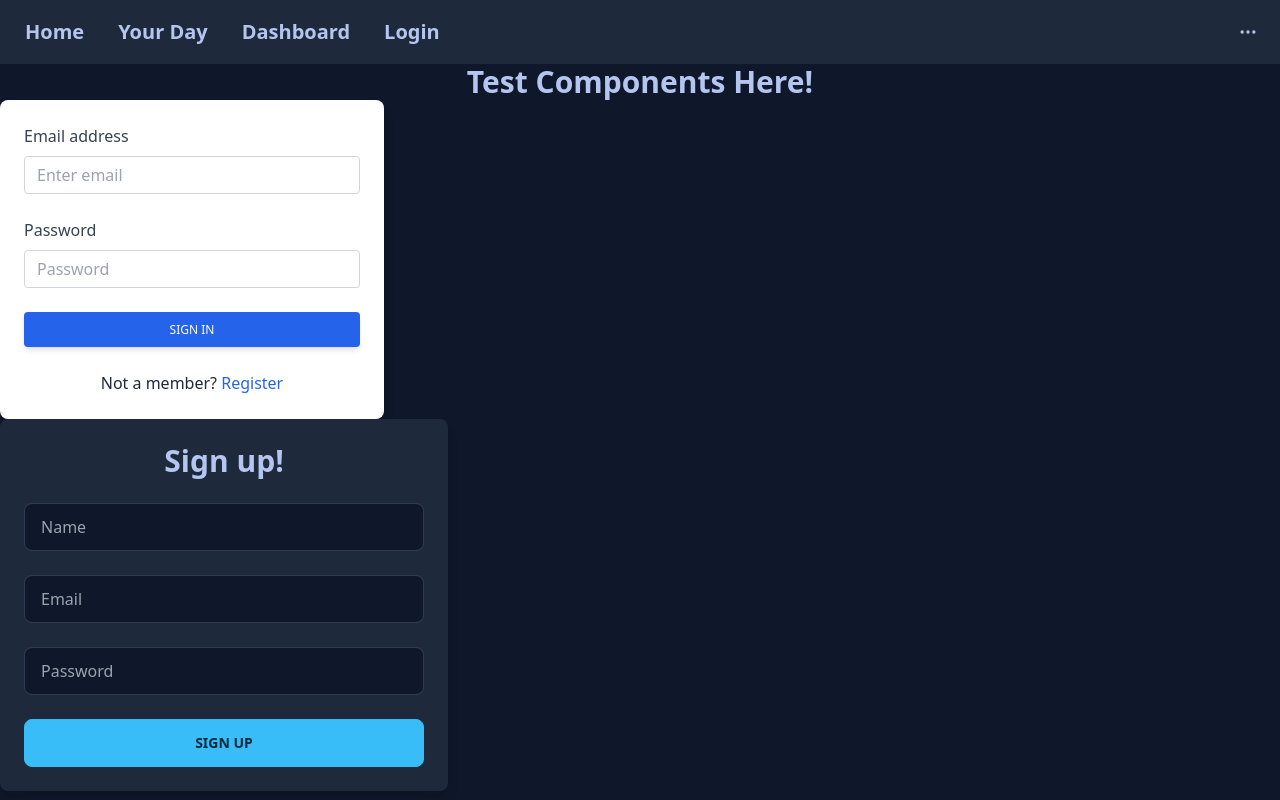
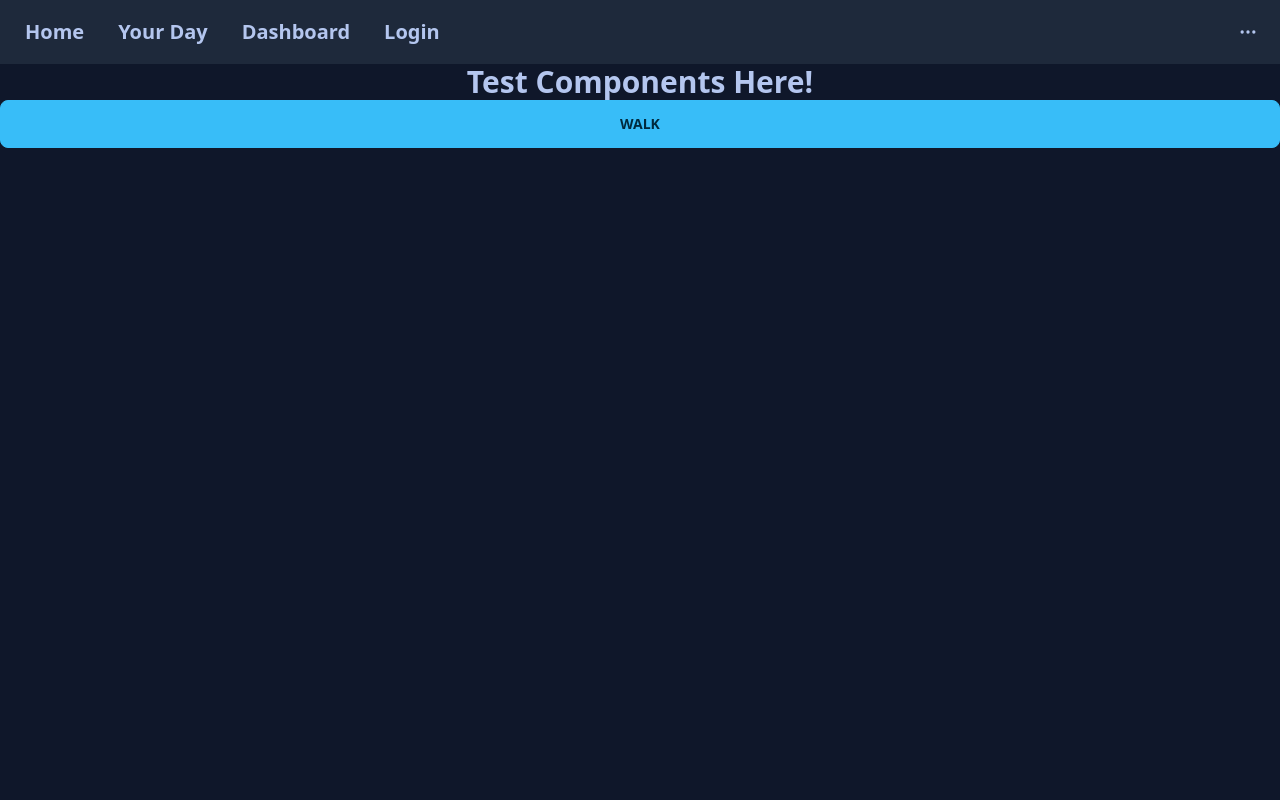
Before and after one commit to Nghia314/new5hark, a React (Create React App) app in the folder client/: page /ct in a window 1280 px wide. Built offline with nearby package versions, Linux system fonts and the light colour scheme.

Commit message:
Button component takes in props

```diff
--- a/client/src/components/Button.jsx
+++ b/client/src/components/Button.jsx
@@ -1,17 +1,12 @@
 import React from "react";
 
-function Button() {
+function Button({onClick, color, activity}) {
   return (
-    <div>
-      <div className="card max-w-3xl p-3">
-        <div className="card-body border-solid border-2 border-sky-800 bg-slate-800  rounded">
-          <h2 className="text-center text-3xl font-bold">
-            Monthly Chart Summary
-          </h2>
-          <Chart />
-        </div>
-      </div>
-    </div>
+    // <div className="tooltip" datatip={activity.description}>
+      <button onClick={onClick} className={`btn btn-${color} w-full truncate`}>
+        {activity}
+      </button>
+    // </div>
   );
 }
 
--- a/client/src/pages/ComponentTester.jsx
+++ b/client/src/pages/ComponentTester.jsx
@@ -1,13 +1,29 @@
 import React from "react";
 import Loginform from "../components/Loginform";
 import SignupForm from "../components/SignupForm";
+import Button from "../components/Button";
 
 function ComponentTester() {
+  function itWorks() {
+    console.log("it works");
+  }
+
+  const obj = {
+    _id: 12341234,
+    name: "walk",
+    description: "i like to walk at night"
+  }
+
   return (
     <>
       <h1 className="text-center text-3xl font-bold">Test Components Here!</h1>
-      <Loginform />
-      <SignupForm />
+      {/* <Loginform />
+      <SignupForm /> */}
+      <Button
+      activity={obj.name}
+      onClick={itWorks}
+      color={"primary"}
+      />
     </>
   );
 }
```
